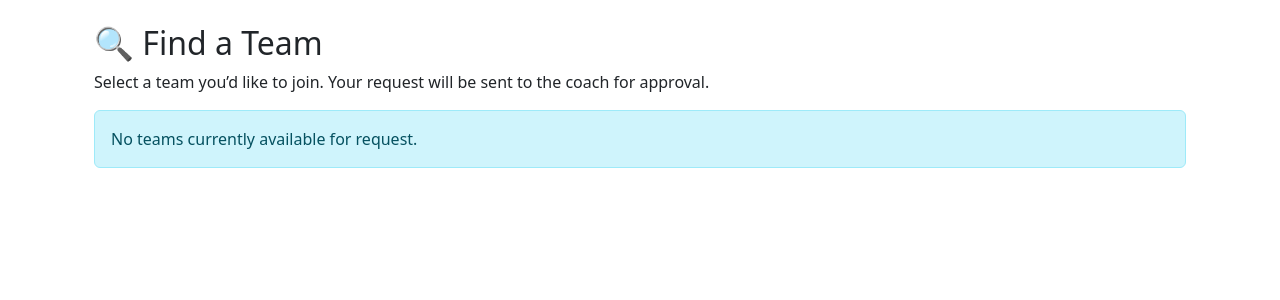
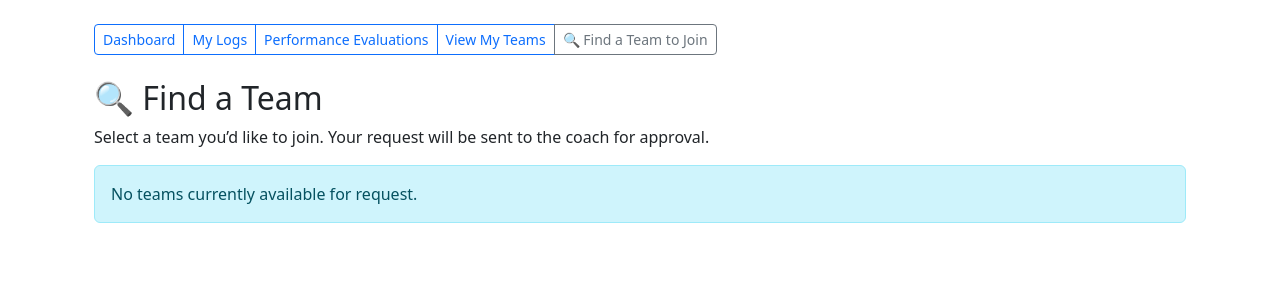
Before and after one commit to titancoder12/web3sportsdraft, a Django app: page /find-teams/ in a window 1280 px wide. Shown: the part 56-356 px from the top of the page. Run offline with Django 3.2, Linux system fonts and the light colour scheme; a user stored in the database is signed in; tables that the repository leaves empty hold one stand-in row (values such as "Sample post").

Commit message:
update to looks

```diff
--- a/league/templates/league/find_teams.html
+++ b/league/templates/league/find_teams.html
@@ -1,6 +1,33 @@
 {% extends 'league/base.html' %}
 {% block content %}
 <div class="container mt-4">
+
+
+    <div class="btn-group mb-4" role="group">
+        <a
+          href="{% url 'player_dashboard' %}"
+          class="btn btn-outline-primary btn-sm"
+          >Dashboard</a
+        >
+        <a href="{% url 'player_logs' %}" class="btn btn-outline-primary btn-sm"
+          >My Logs</a
+        >
+        <a
+          href="{% url 'player_evaluations' player.id %}"
+          class="btn btn-outline-primary btn-sm"
+        >
+          Performance Evaluations
+        </a>
+        <a href="{% url 'player_teams' %}" class="btn btn-outline-primary btn-sm">
+          View My Teams
+        </a>
+        <a href="{% url 'find_teams' %}" class="btn btn-outline-secondary btn-sm">
+          🔍 Find a Team to Join
+        </a>
+
+      </div>
+
+
   <h2>🔍 Find a Team</h2>
   <p>Select a team you’d like to join. Your request will be sent to the coach for approval.</p>
 
--- a/league/templates/league/player_dashboard.html
+++ b/league/templates/league/player_dashboard.html
@@ -20,7 +20,7 @@
       View My Teams
     </a>
 
-    <a href="{% url 'find_teams' %}" class="btn btn-outline-primary btm-ms">
+    <a href="{% url 'find_teams' %}" class="btn btn-outline-primary btn-sm">
       🔍 Find a Team to Join
     </a>
   </div>
--- a/league/templates/league/player_evaluations.html
+++ b/league/templates/league/player_evaluations.html
@@ -24,7 +24,7 @@
     <a href="{% url 'player_teams' %}" class="btn btn-outline-primary btn-sm">
       View My Teams
     </a>
-    <a href="{% url 'find_teams' %}" class="btn btn-outline-primary btm-ms">
+    <a href="{% url 'find_teams' %}" class="btn btn-outline-primary btn-sm">
       🔍 Find a Team to Join
     </a>
     {% else %}
--- a/league/templates/league/player_logs.html
+++ b/league/templates/league/player_logs.html
@@ -19,7 +19,7 @@
     <a href="{% url 'player_teams' %}" class="btn btn-outline-primary btn-sm">
         View My Teams
       </a>
-      <a href="{% url 'find_teams' %}" class="btn btn-outline-primary btm-ms">
+      <a href="{% url 'find_teams' %}" class="btn btn-outline-primary btn-sm">
         🔍 Find a Team to Join
       </a>
 
--- a/league/templates/league/player_teams.html
+++ b/league/templates/league/player_teams.html
@@ -27,7 +27,7 @@
     <a href="{% url 'player_teams' %}" class="btn btn-outline-secondary btn-sm">
       View My Teams
     </a>
-    <a href="{% url 'find_teams' %}" class="btn btn-outline-primary btm-ms">
+    <a href="{% url 'find_teams' %}" class="btn btn-outline-primary btn-sm">
       🔍 Find a Team to Join
     </a>
 
--- a/league/views.py
+++ b/league/views.py
@@ -1296,7 +1296,8 @@ def find_teams(request):
     ).select_related('division')
 
     return render(request, 'league/find_teams.html', {
-        'available_teams': available_teams
+        'available_teams': available_teams,
+        'player':player,
     })
 
 
```
